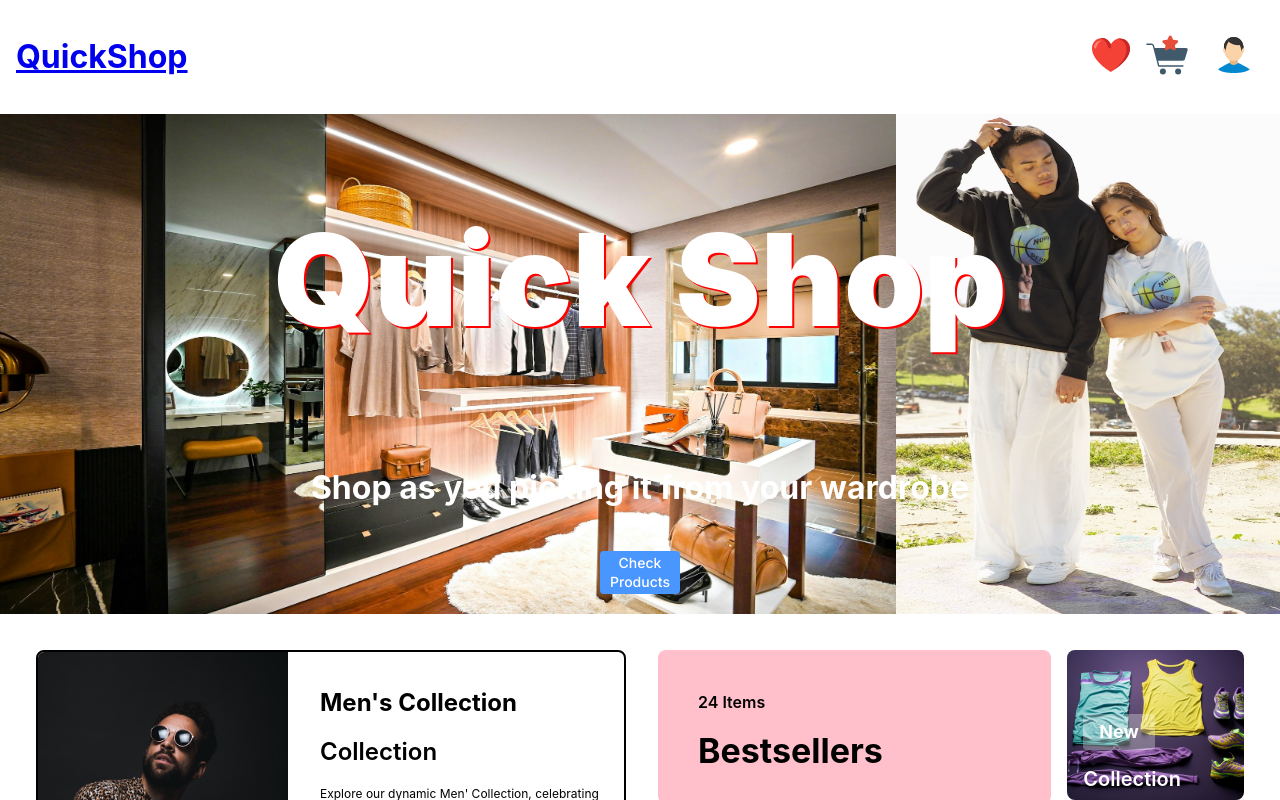
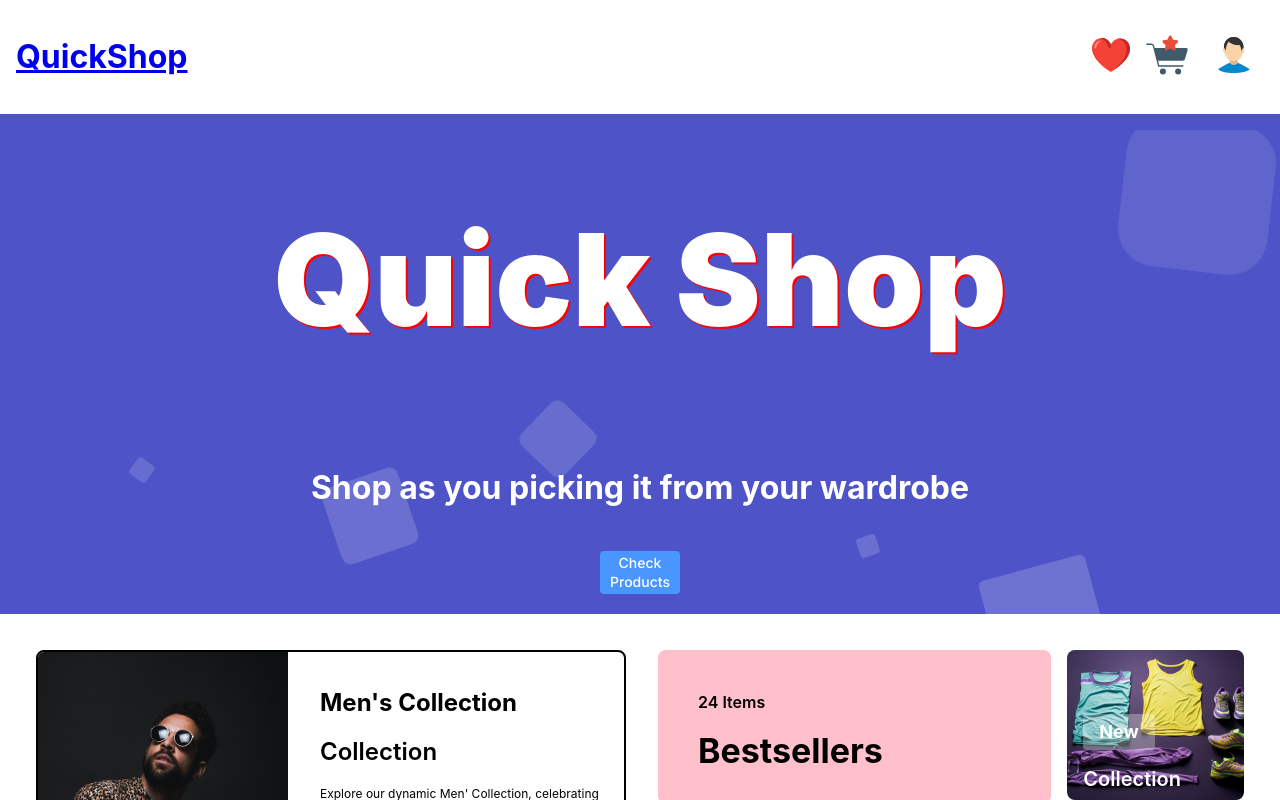
Before and after one commit to amijugjug/Quick-shop, a React (Create React App) app: page / in a window 1280 px wide. Shown: the top 800 px of the page. Built offline with nearby package versions, Linux system fonts and the light colour scheme.

Commit message:
chore: removed hero images, making LCP to lower number

```diff
--- a/src/pages/HomePage/HomePage.module.css
+++ b/src/pages/HomePage/HomePage.module.css
@@ -77,19 +77,23 @@
   .heroContainerSection {
     height: 45hv;
   }
+
   .heroText {
     font-size: 4.5rem;
     line-height: 1;
   }
 }
+
 @media (minwidth: 1024px) {
   .heroContainerSection {
     height: 55hv;
   }
+
   .heroText {
     font-size: 72px;
     line-height: 1;
   }
+
   .textContainer > h2 {
     padding-left: 6rem;
     padding-right: 6rem;
@@ -97,8 +101,125 @@
     line-height: 2.25rem;
   }
 }
+
 @media (minwidth: 1280px) {
   .heroContainerSection {
     height: 70hv;
   }
 }
+
+.area {
+  background: #4e54c8;
+  background: -webkit-linear-gradient(to left, #8f94fb, #4e54c8);
+  width: 100%;
+  height: 100%;
+}
+
+.circles {
+  position: absolute;
+  top: 0;
+  left: 0;
+  width: 100%;
+  height: 100%;
+  overflow: hidden;
+}
+
+.circles li {
+  position: absolute;
+  display: block;
+  list-style: none;
+  width: 20px;
+  height: 20px;
+  background: rgba(255, 255, 255, 0.2);
+  animation: animate 25s linear infinite;
+  bottom: -150px;
+}
+
+.circles li:nth-child(1) {
+  left: 25%;
+  width: 80px;
+  height: 80px;
+  animation-delay: 0s;
+}
+
+.circles li:nth-child(2) {
+  left: 10%;
+  width: 20px;
+  height: 20px;
+  animation-delay: 2s;
+  animation-duration: 12s;
+}
+
+.circles li:nth-child(3) {
+  left: 70%;
+  width: 20px;
+  height: 20px;
+  animation-delay: 4s;
+}
+
+.circles li:nth-child(4) {
+  left: 40%;
+  width: 60px;
+  height: 60px;
+  animation-delay: 0s;
+  animation-duration: 18s;
+}
+
+.circles li:nth-child(5) {
+  left: 65%;
+  width: 20px;
+  height: 20px;
+  animation-delay: 0s;
+}
+
+.circles li:nth-child(6) {
+  left: 75%;
+  width: 110px;
+  height: 110px;
+  animation-delay: 3s;
+}
+
+.circles li:nth-child(7) {
+  left: 35%;
+  width: 150px;
+  height: 150px;
+  animation-delay: 7s;
+}
+
+.circles li:nth-child(8) {
+  left: 50%;
+  width: 25px;
+  height: 25px;
+  animation-delay: 15s;
+  animation-duration: 45s;
+}
+
+.circles li:nth-child(9) {
+  left: 20%;
+  width: 15px;
+  height: 15px;
+  animation-delay: 2s;
+  animation-duration: 35s;
+}
+
+.circles li:nth-child(10) {
+  left: 85%;
+  width: 150px;
+  height: 150px;
+  animation-delay: 0s;
+  animation-duration: 11s;
+}
+
+@keyframes animate {
+  0% {
+    transform: translateY(0) rotate(0deg);
+    opacity: 1;
+    border-radius: 0;
+  }
+
+  100% {
+    transform: translateY(-1000px) rotate(720deg);
+    opacity: 0;
+    border-radius: 50%;
+  }
+}
--- a/src/pages/HomePage/index.jsx
+++ b/src/pages/HomePage/index.jsx
@@ -3,8 +3,6 @@
 import Button from '../../components/atoms/Button';
 import PropTypes from 'prop-types';
 
-import ModernChicWardrobewithIndustrialFlair from '../../static/assets/Modern Chic Wardrobe with Industrial Flair.jpg';
-import UrbanSophisticate from '../../static/assets/Urban Sophisticate.jpg';
 import ContemplativeAthleisure from '../../static/assets/Contemplative Athleisure.jpg';
 import VibrantAthleticWearCollection from '../../static/assets/Vibrant Athletic Wear Collection.jpg';
 import ContemplativeFashionPortrait from '../../static/assets/Contemplative Fashion Portrait.jpg';
@@ -12,6 +10,7 @@
 import { getCookie } from '../../services/helpers/storageHelpers/cookie.helper';
 import { getUserFromLS } from '../../services/auth.service';
 import { useUser } from '../../context/User.context';
+import styles from './HomePage.module.css';
 
 function HeroSection({ navigate }) {
   return (
@@ -29,27 +28,25 @@
           display: 'flex',
           width: 'auto',
           maxWidth: '100%',
-          height: 'auto',
+          height: '500px',
           maxHeight: '100%',
           position: 'relative',
         }}
       >
-        <Image
-          loading="eager"
-          width={1400}
-          height={500}
-          priority={true}
-          src={ModernChicWardrobewithIndustrialFlair}
-          alt="Modern Chic Wardrobe with Industrial Flair"
-        />
-        <Image
-          loading="eager"
-          width={600}
-          height={500}
-          priority={true}
-          src={UrbanSophisticate}
-          alt="Urban Sophisticate"
-        />
+        <div className={styles.area}>
+          <ul className={styles.circles}>
+            <li></li>
+            <li></li>
+            <li></li>
+            <li></li>
+            <li></li>
+            <li></li>
+            <li></li>
+            <li></li>
+            <li></li>
+            <li></li>
+          </ul>
+        </div>
 
         <div
           style={{
```
Also changed, not shown: src/static/assets/Modern Chic Wardrobe with Industrial Flair.jpg (deleted), src/static/assets/Urban Sophisticate.jpg (deleted).
